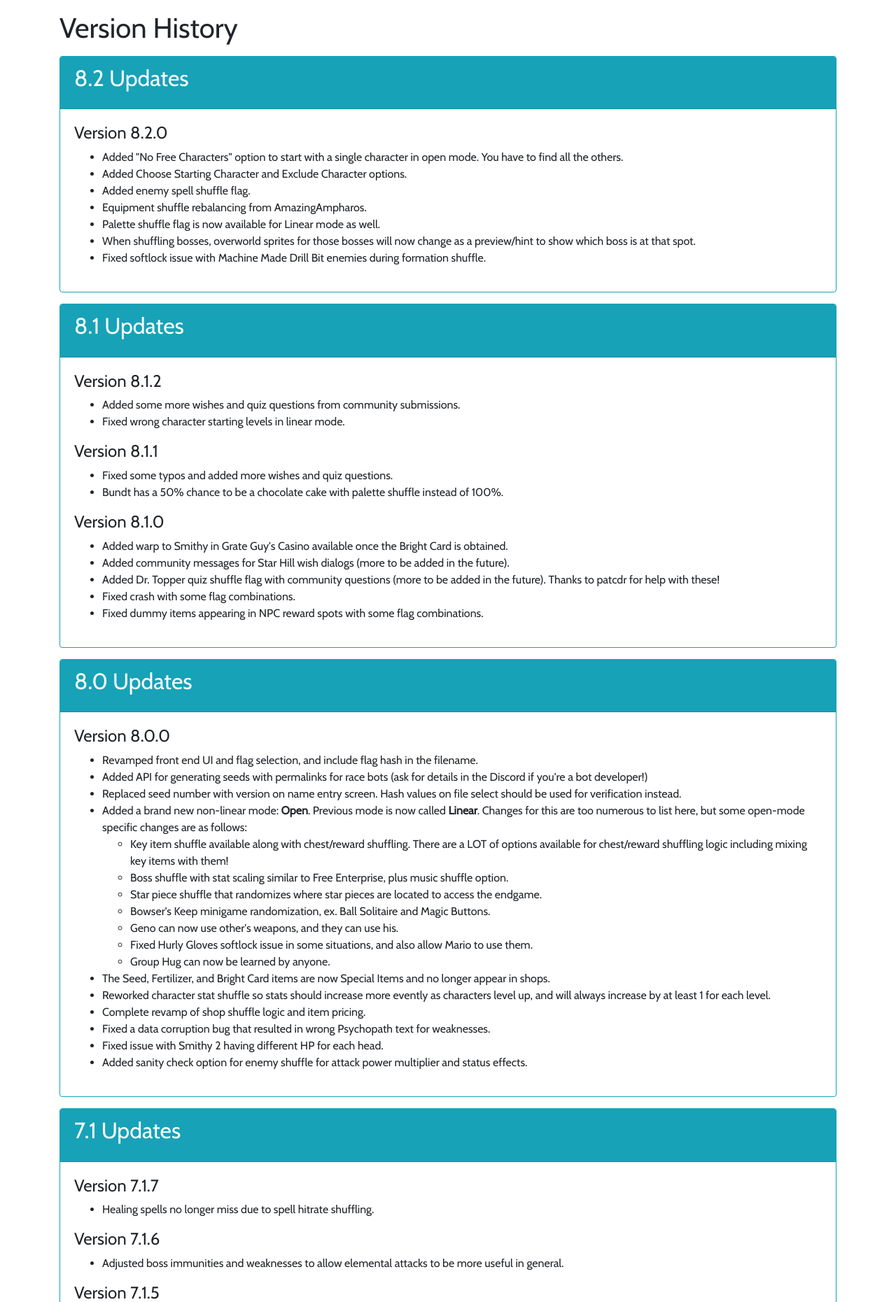
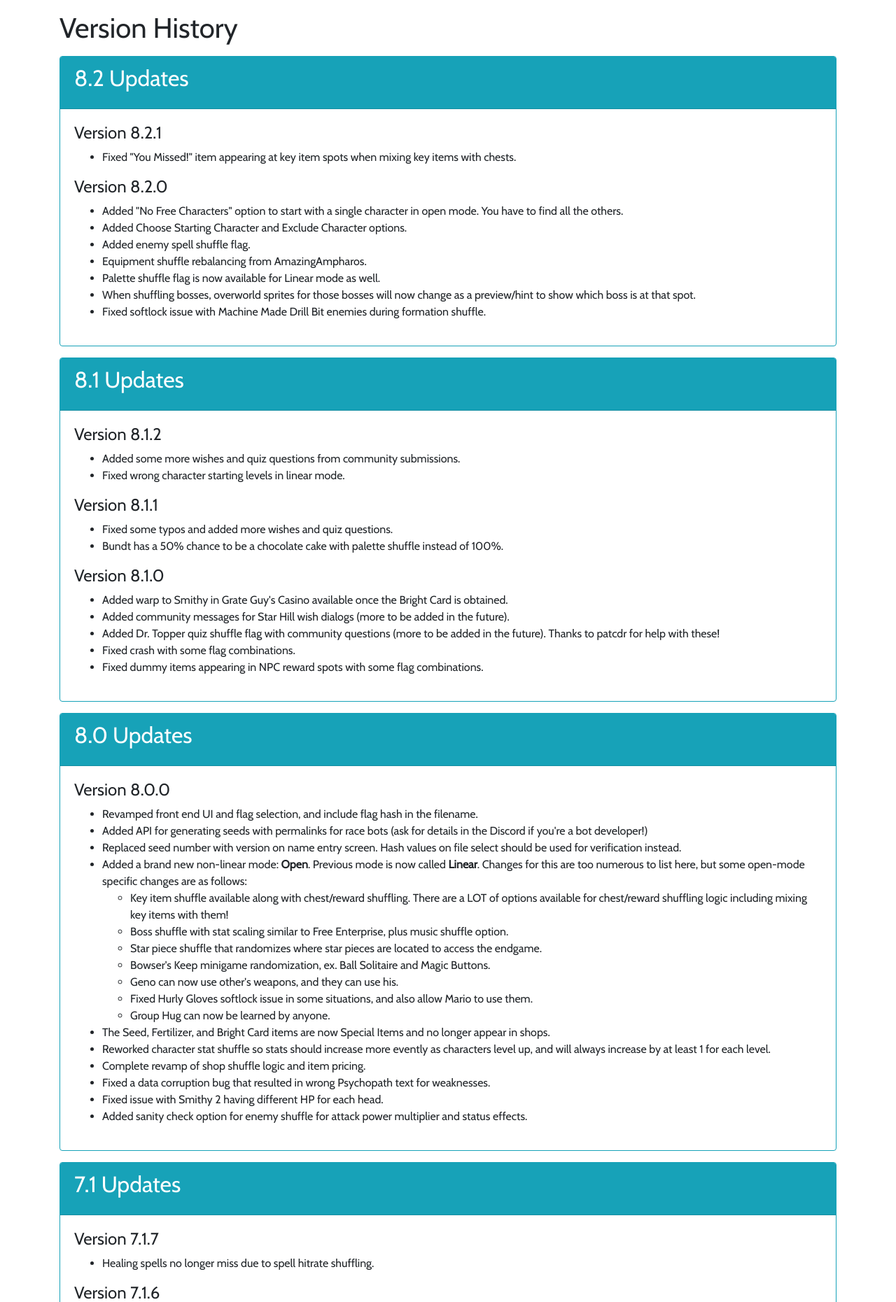
Before and after one commit to DorkmasterFlek/smrpg_web_randomizer, a Django app: template randomizer/templates/randomizer/updates.html in a window 1280 px wide. Shown: the part 66-1927 px from the top of the page at 70% size. Run offline with Django 3.2, Linux system fonts and the light colour scheme; the template is opened without the code that fills it, so the values that code supplies are empty; some libraries are stand-ins or nearby versions; some web fonts are replaced.

Commit message:
You Missed cannot appear at key item spots

```diff
--- a/randomizer/data/keys.py
+++ b/randomizer/data/keys.py
@@ -7,7 +7,10 @@ from randomizer.logic import utils
 
 class KeyItemLocation(locations.ItemLocation):
     """Class for randomizing which key item is gotten in different locations."""
-    pass
+
+    def item_allowed(self, item):
+        # Exclude "You Missed!" item from key item locations when mixing with chest shuffle, it makes a dummy item.
+        return super().item_allowed(item) and not utils.isclass_or_instance(item, items.YouMissed)
 
 
 # ********************************** Actual location classes.
--- a/randomizer/logic/main.py
+++ b/randomizer/logic/main.py
@@ -27,7 +27,7 @@ from .patch import Patch
 from .battleassembler import assemble_battle_scripts
 
 # Current version number
-VERSION = '8.2.0'
+VERSION = '8.2.1'
 
 
 class Settings:
--- a/randomizer/templates/randomizer/updates.html
+++ b/randomizer/templates/randomizer/updates.html
@@ -7,6 +7,10 @@
             <h2 class="card-title">8.2 Updates</h2>
         </div>
         <div class="card-body">
+            <h4>Version 8.2.1</h4>
+            <ul>
+                <li>Fixed "You Missed!" item appearing at key item spots when mixing key items with chests.</li>
+            </ul>
             <h4>Version 8.2.0</h4>
             <ul>
                 <li>Added "No Free Characters" option to start with a single character in open mode.  You have to find
```
